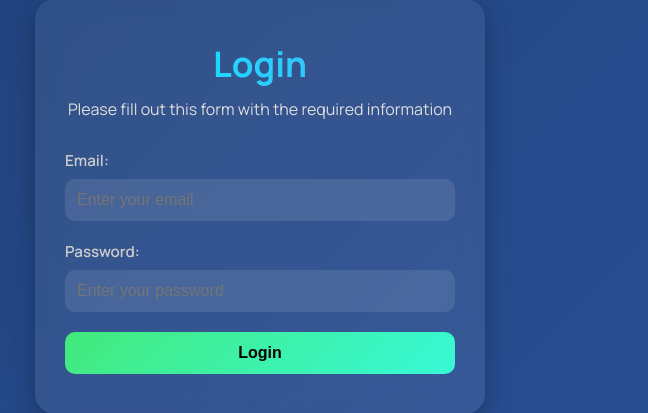
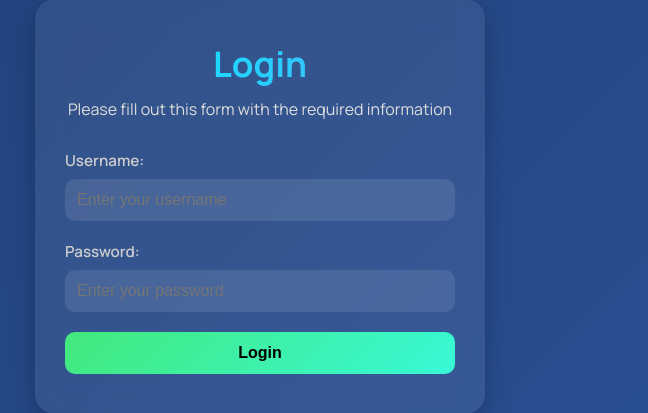
Before and after one commit to n-widmer/Course_Project, a Flask app: page /login in a window 1280 px wide. Shown: the part 309-722 px from the top of the page, without its empty margins (380-1028 px from the left). Run offline with Flask 3, Linux system fonts and the light colour scheme; parts of the project's set-up code (start-up, migrations or seed data) failed here and were passed over; some libraries are stand-ins or nearby versions.

Commit message:
finished part 1 of project

```diff
--- a/app.py
+++ b/app.py
@@ -1,7 +1,7 @@
 import os
 import re
 
-from flask import Flask, render_template, request, session, url_for
+from flask import Flask, render_template, request, session
 from flask_mysqldb import MySQL
 from werkzeug.security import generate_password_hash, check_password_hash
 
@@ -51,8 +51,6 @@ def register_user():
             hashed_password = generate_password_hash(password, method='pbkdf2:sha256', salt_length=16)
             cursor = mysql.connection.cursor()
 
-            cursor.execute("USE widmerDB;")
-
             encrypted_phone = encrypt_phone(phone, key)
 
             query = f"INSERT INTO users (username, email, password, phone) VALUES ('{username}', '{email}', '{hashed_password}', '{encrypted_phone}');"
@@ -75,28 +73,31 @@ def login_user():
     cursor = mysql.connection.cursor()
 
     if request.method == 'POST':
-        if 'email' in request.form and 'password' in request.form:
-            email = request.form['email']
-            password = request.form['password']
+        if 'username' in request.form and 'password' in request.form:
+            username = request.form['username']
+            #password = request.form['password']
             cursor = mysql.connection.cursor()
-            query = f"SELECT * FROM Users WHERE email = '{email}';"
+            query = f"SELECT * FROM Users WHERE username = '{username}';"
             cursor.execute(query)
             #query = "SELECT * FROM Users WHERE email = %s AND password = %s;"
             #cursor.execute(query, (email, password,))
             account = cursor.fetchone()
-            if account:
-                stored_password = account['password']
-                username = account['username']
-                if check_password_hash(stored_password, password):
-                    message = "Login Successful"
-                    return render_template("index.html", message=message, email=email, username=username)
-                else:
-                    print("check password hash fails")
-                    message = "Invalid email or password"
-            else:
-                print("we dont even make it to the account if statement")
-                message = "Invalid email or password"
-                return render_template("login.html", message=message)
+            email = account['email']
+            #if account:
+                #stored_password = account['password']
+                #email = account['email']
+                #if check_password_hash(stored_password, password):
+                    #message = "Login Successful"
+                    #return render_template("index.html", message=message, email=email, username=username)
+                #else:
+                    #print("check password hash fails")
+                    #message = "Invalid email or password"
+            #else:
+            message = "Login Successful!"
+            return render_template("index.html", message=message, username=username, email=email)
+        else:
+            message = "Incorrect email or password... Try Again"
+            return render_template("login.html")
     return render_template("login.html")
 
 
@@ -116,13 +117,13 @@ def encrypt_phone(phone, key):
     ct = base64.b64encode(ct_bytes).decode('utf-8')
     return iv + ':' + ct
 
-def decrypt_phone(encrypted_phone, key):
+"""def decrypt_phone(encrypted_phone, key):
     iv, ct = encrypted_phone.split(':')
     iv = base64.b64decode(iv)
     ct = base64.b64decode(ct)
     cipher = AES.new(key, AES.MODE_CBC, iv)
     pt = unpad(cipher.decrypt(ct), AES.block_size)
-    return pt.decode('utf-8')
+    return pt.decode('utf-8')"""
 
 if __name__ == '__main__':
     app.run(debug=True)
--- a/templates/login.html
+++ b/templates/login.html
@@ -14,13 +14,13 @@
         <p>Please fill out this form with the required information</p>
         <form action="/login" method="POST">
             <div class="form-group">
-                <label for="email">Email:</label>
-                <input type="email" id="email" name="email" required placeholder="Enter your email">
+                <label for="username">Username:</label>
+                <input type="text" id="username" name="username" required placeholder="Enter your username">
             </div>
 
             <div class="form-group">
                 <label for="password">Password:</label>
-                <input type="password" id="password" name="password" required placeholder="Enter your password">
+                <input type="password" id="password" name="password"  placeholder="Enter your password">
             </div>
 
             <div class="form-group">
```
